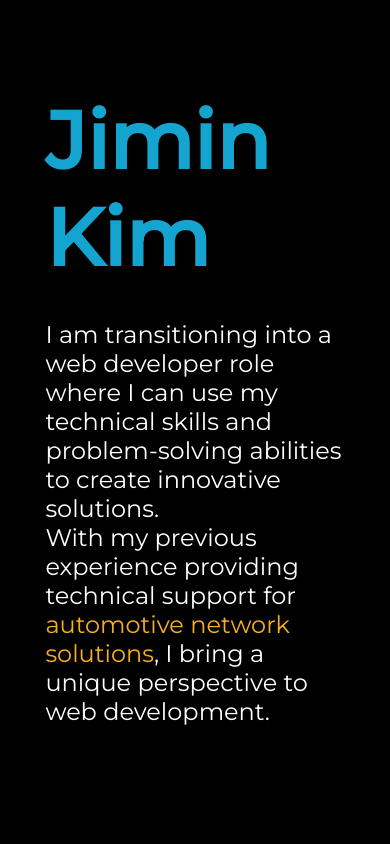
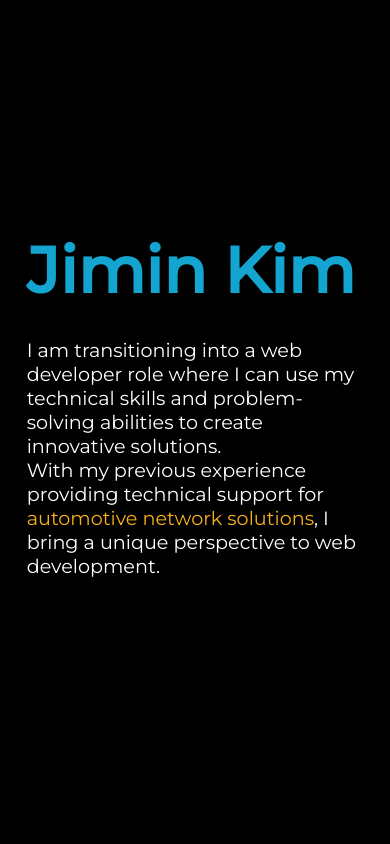
Before and after one commit to jimin1004/home, a plain HTML site: page index.html in a window 390 px wide. Shown: the top 844 px of the page. Drawn offline with Linux system fonts and the light colour scheme.

Commit message:
Smaller fontsizes and margins for mobile devices

```diff
--- a/styles.css
+++ b/styles.css
@@ -206,20 +206,19 @@ footer {
         display: none;
     }
 
-
     h1 {
-        font-size: 5rem;
+        font-size: 4rem;
     }
 
     #home p {
         display: block;
-        font-size: 1.5rem;
+        font-size: 1.2rem;
         text-align: left;
     }
 
     section {
-        padding-left: 10%;
-        padding-right: 10%;
+        padding-left: 5%;
+        padding-right: 5%;
         margin-bottom: 100px;
     }
 
```
